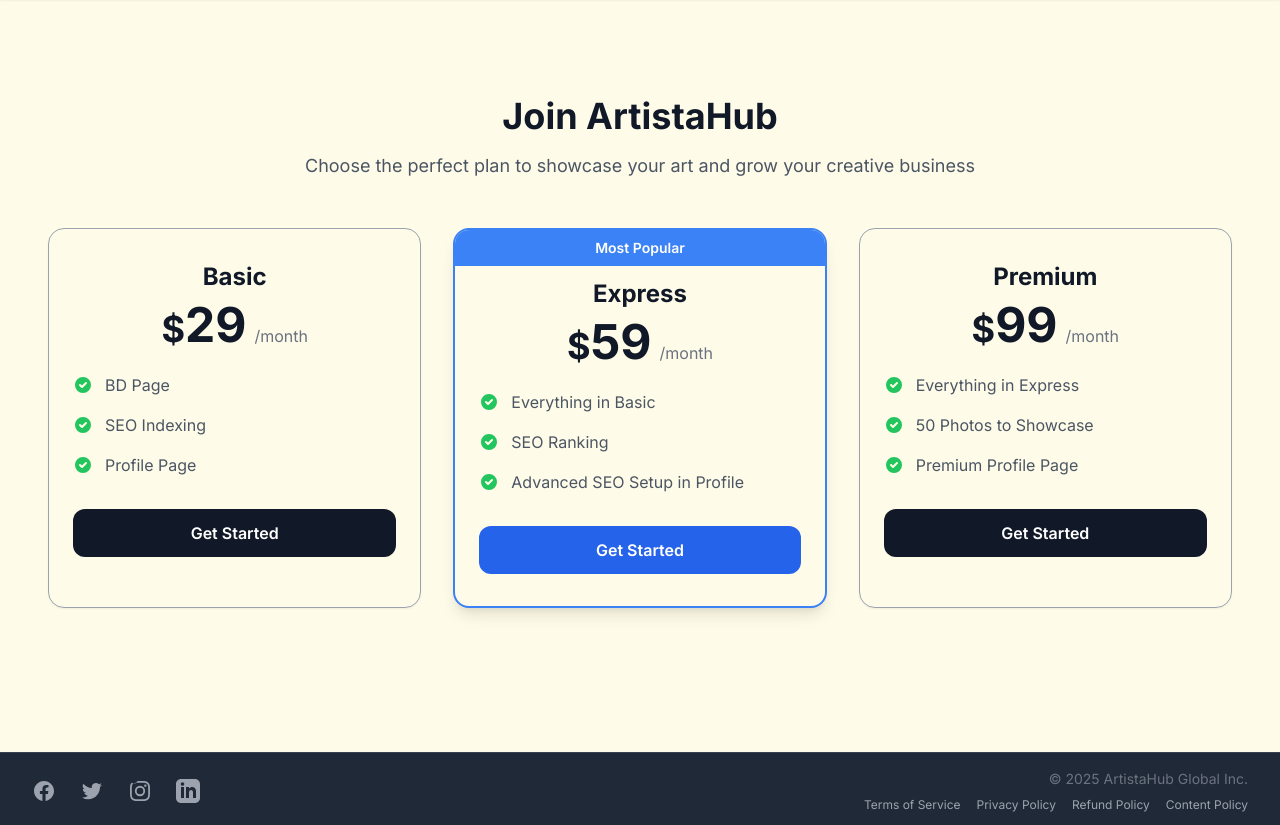
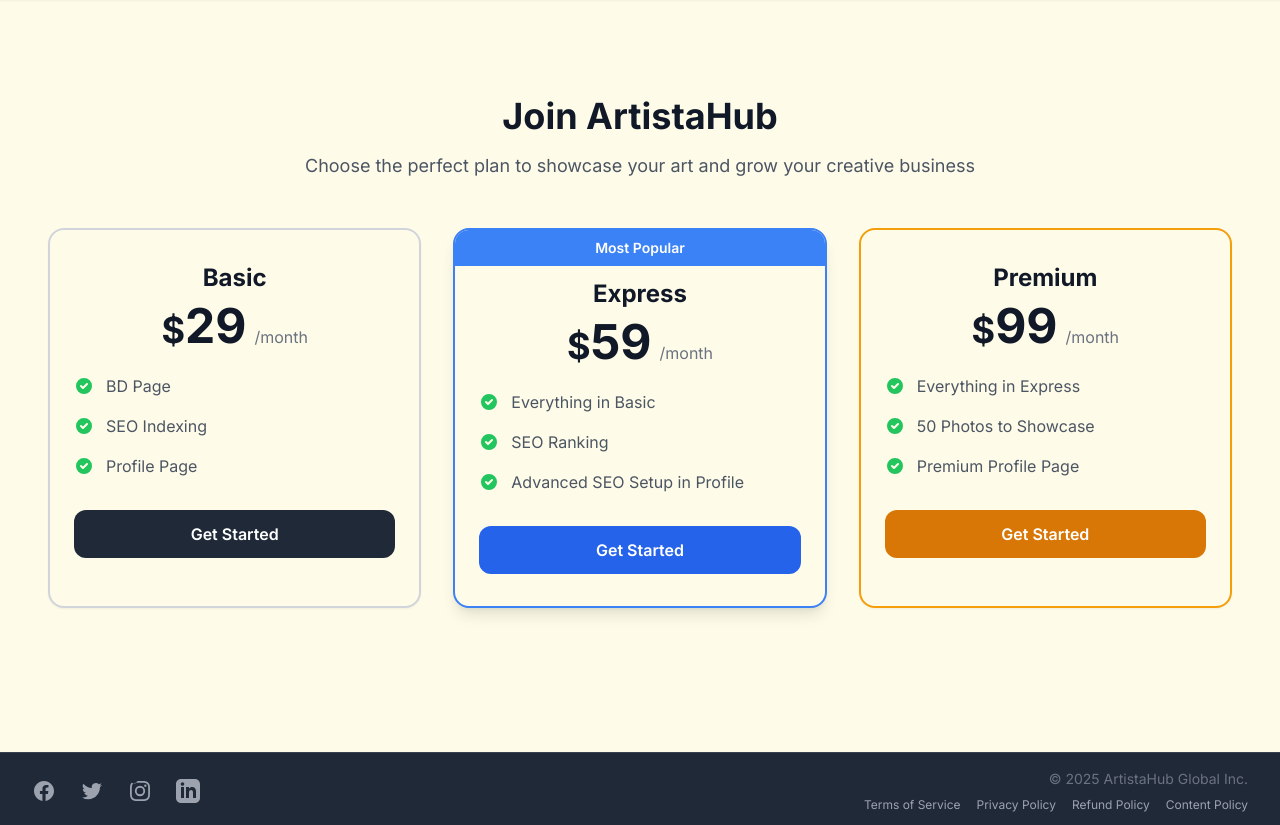
Before and after one commit to Chirag373/artisan, a Django app: page /join-artist/ in a window 1280 px wide. Shown: the part 64-889 px from the top of the page. Run offline with Django 5.2, Linux system fonts and the light colour scheme; the visitor is signed in with stand-in values (Sample User, id 1); some libraries are stand-ins or nearby versions.

Commit message:
plans color change

```diff
--- a/templates/join_artist.html
+++ b/templates/join_artist.html
@@ -20,7 +20,7 @@
 
     <div class="grid grid-cols-1 md:grid-cols-3 gap-8 mb-12">
         <div
-            class="bg-[#FEFCE8] rounded-2xl border-0 md:border md:border-gray-400 shadow-sm overflow-hidden hover:shadow-lg transition-shadow duration-300">
+            class="bg-[#FEFCE8] rounded-2xl border-0 md:border-2 md:border-gray-300 shadow-sm overflow-hidden hover:shadow-lg transition-shadow duration-300">
             <div class="px-6 py-8">
                 <div class="text-center mb-6">
                     <h3 class="text-2xl font-bold text-gray-900 mb-2">Basic</h3>
@@ -60,7 +60,7 @@
                     </li>
                 </ul>
                 <a href="{% url 'signup' %}?package=basic"
-                    class="block w-full py-3 px-4 bg-gray-900 text-white font-semibold rounded-xl hover:bg-black transition-colors text-center">
+                    class="block w-full py-3 px-4 bg-gray-800 text-white font-semibold rounded-xl hover:bg-gray-900 transition-colors text-center">
                     Get Started
                 </a>
             </div>
@@ -117,7 +117,7 @@
         </div>
 
         <div
-            class="bg-[#FEFCE8] rounded-2xl border-0 md:border md:border-gray-400 shadow-sm overflow-hidden hover:shadow-lg transition-shadow duration-300">
+            class="bg-[#FEFCE8] rounded-2xl border-0 md:border-2 md:border-amber-500 shadow-sm overflow-hidden hover:shadow-lg transition-shadow duration-300">
             <div class="px-6 py-8">
                 <div class="text-center mb-6">
                     <h3 class="text-2xl font-bold text-gray-900 mb-2">Premium</h3>
@@ -157,7 +157,7 @@
                     </li>
                 </ul>
                 <a href="{% url 'signup' %}?package=premium"
-                    class="block w-full py-3 px-4 bg-gray-900 text-white font-semibold rounded-xl hover:bg-black transition-colors text-center">
+                    class="block w-full py-3 px-4 bg-amber-600 text-white font-semibold rounded-xl hover:bg-amber-700 transition-colors text-center">
                     Get Started
                 </a>
             </div>
```
